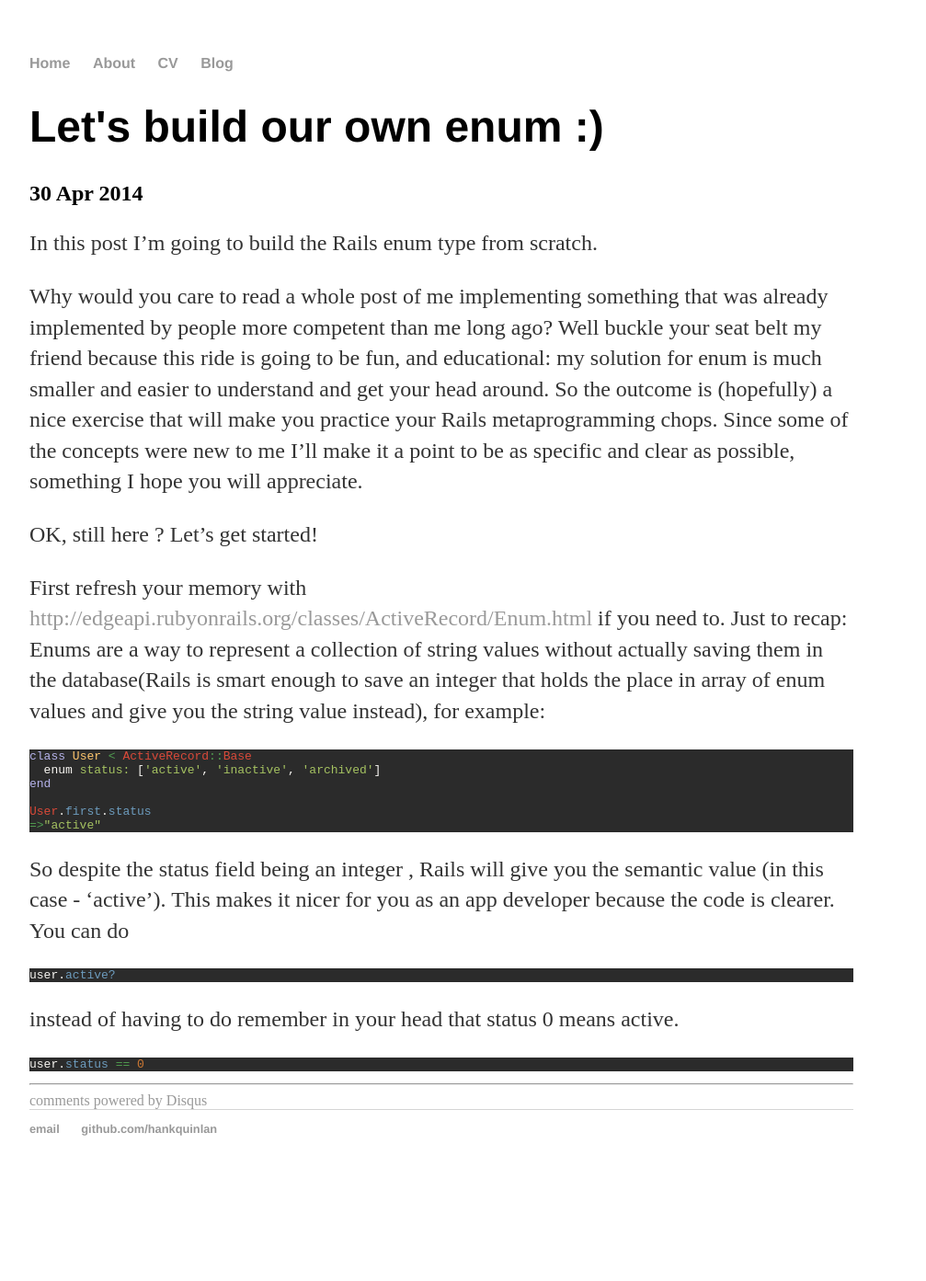
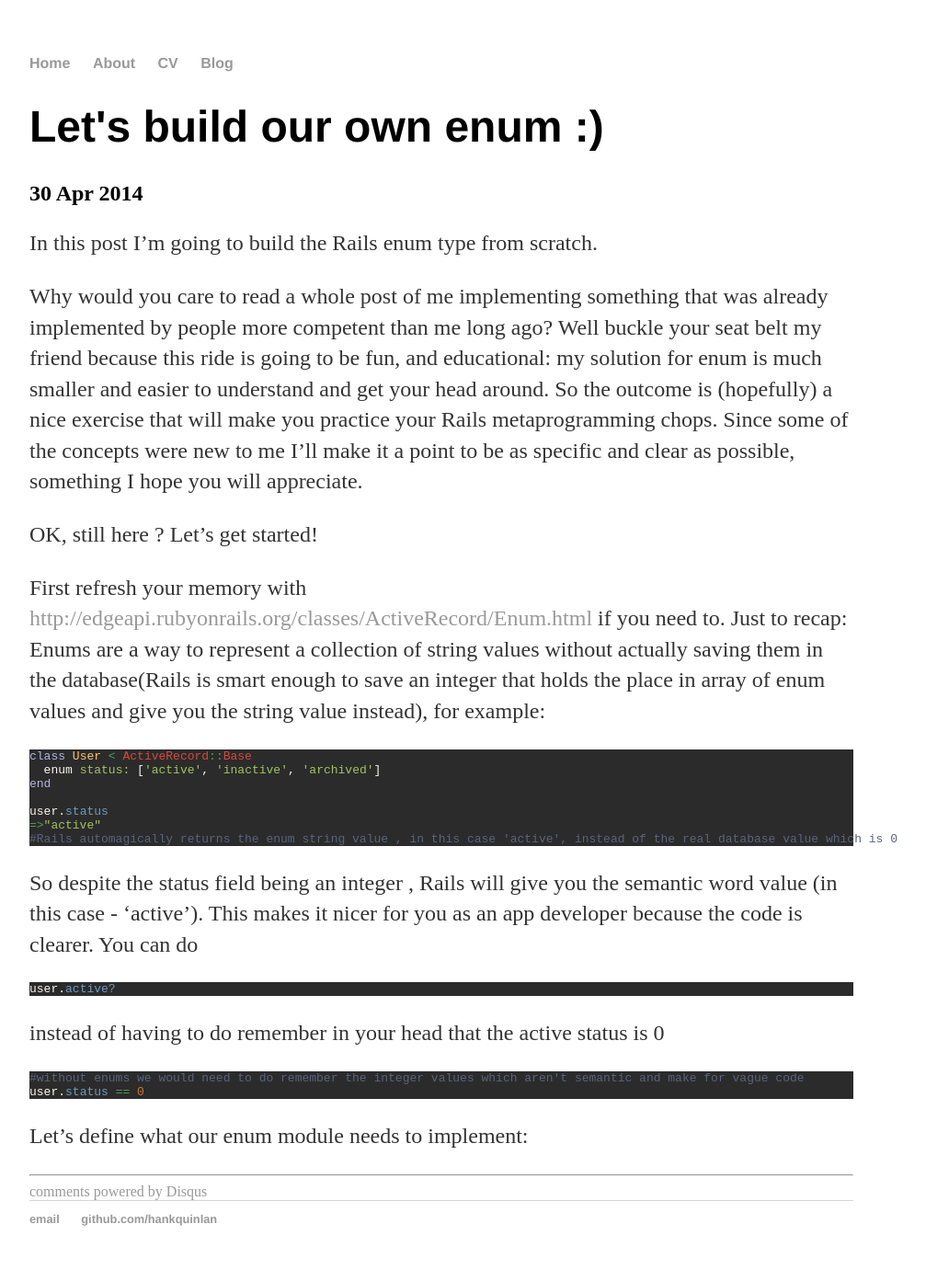
Before and after one commit to yoelblum/yoelblum.github.io, a Jekyll site: the page built from _posts/2015-04-30-hank-quinlan-site-launched.md, in a window 1280 px wide. Shown: the whole page at 92% size, without its empty margins (160-1167 px from the left). Built offline with Jekyll 4.4.1, drawn with Linux system fonts in a browser that asks for light colours; comment, search, counter and statistics services are not loaded; before the commit the page ends 1295 px from its top, so only the background shows below that.

Commit message:
Update 2015-04-30-hank-quinlan-site-launched.md

````diff
--- a/_posts/2015-04-30-hank-quinlan-site-launched.md
+++ b/_posts/2015-04-30-hank-quinlan-site-launched.md
@@ -17,16 +17,20 @@ class User < ActiveRecord::Base
   enum status: ['active', 'inactive', 'archived']
 end
 
-User.first.status
+user.status
 =>"active"
+#Rails automagically returns the enum string value , in this case 'active', instead of the real database value which is 0
 ```
-So despite the status field being an integer , Rails will give you the semantic value (in this case - 'active'). This makes it nicer for you as an app developer because the code is clearer. You can do
+So despite the status field being an integer , Rails will give you the semantic word value (in this case - 'active'). This makes it nicer for you as an app developer because the code is clearer. You can do
 
 ```ruby
 user.active?
 ```
-instead of having to do remember in your head that status 0 means active.
+instead of having to do remember in your head that the active status is 0
 
 ```ruby
+#without enums we would need to do remember the integer values which aren't semantic and make for vague code
 user.status == 0
 ```
+
+Let's define what our enum module needs to implement:
````
